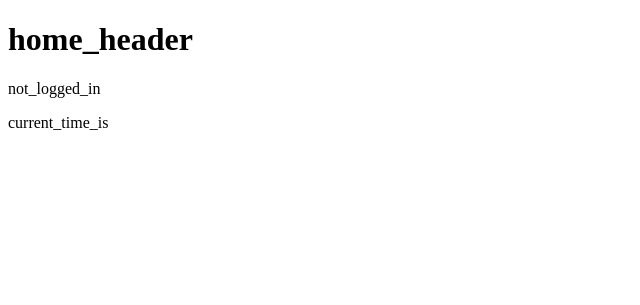
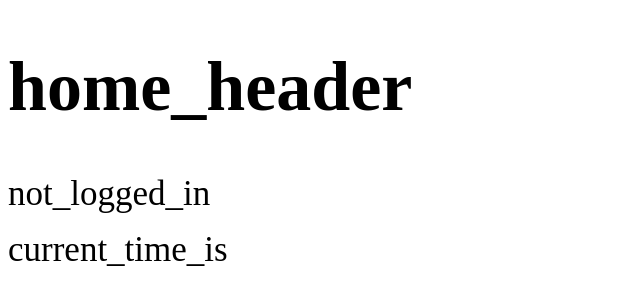
Before and after one commit to mwanzaalbert/alx-backend, a Flask app: page / in a window 1280 px wide. Shown: the top 305 px of the page, without its empty margins (0-640 px from the left). Run offline with Flask 2, Linux system fonts and the light colour scheme.

Commit message:
html style formatting

```diff
--- a/0x02-i18n/templates/index.html
+++ b/0x02-i18n/templates/index.html
@@ -6,18 +6,22 @@
     <title>{{ gettext('home_title') }}</title>
 </head>
 <body>
-    <h1>{{ gettext('home_header') }}</h1>
+    <h1 style="font-size: 70px">{{ gettext('home_header') }}</h1>
 
     <p>
+        <span style="font-size: 35px">
         {% if g.user %}
             {{ gettext('logged_in_as', username=g.user['name']) }}
         {% else %}
             {{ gettext('not_logged_in') }}
         {% endif %}
+        </span>
     </p>
 
     <p>
+        <span style="font-size: 35px">
         {{ gettext('current_time_is', current_time=current_time) }}
+        </span>
     </p>
 </body>
 </html>
```
